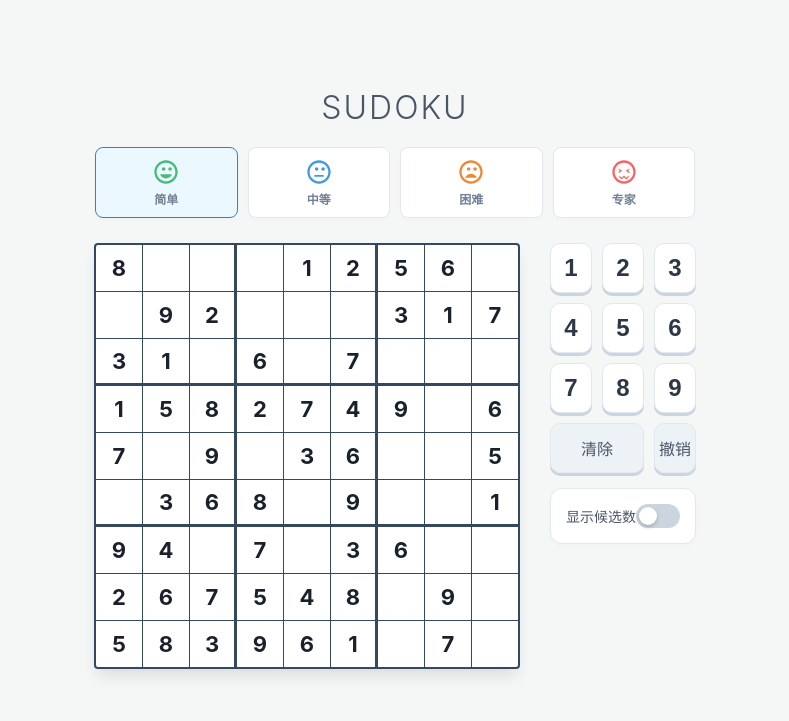
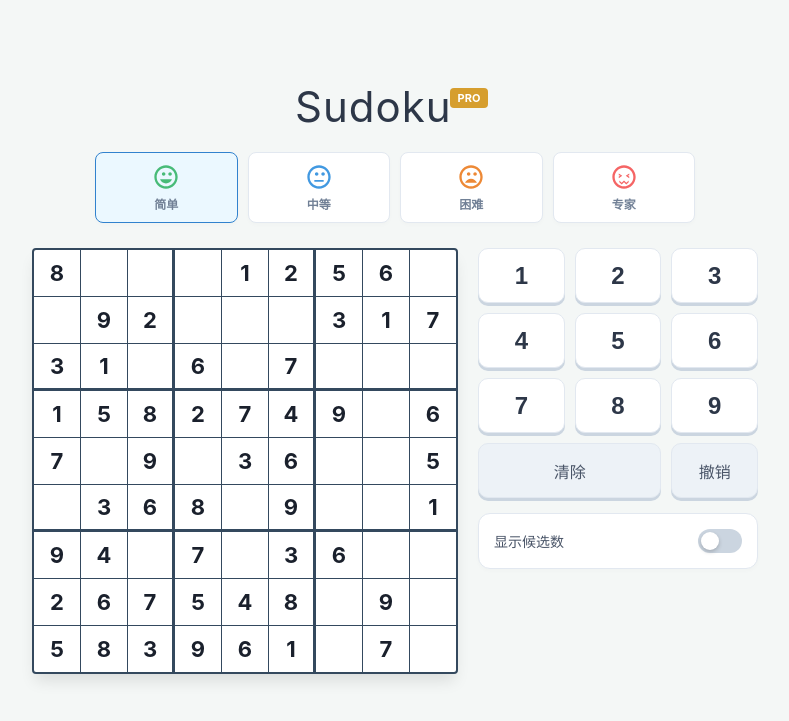
Before and after one commit to Nat30/sudoku, a plain HTML site: page index.html in a window 1280 px wide. Shown: the whole page, without its empty margins (245-1034 px from the left). Drawn offline with Linux system fonts and the light colour scheme.

Commit message:
Add pro-gold color and update layout styles

```diff
--- a/index.html
+++ b/index.html
@@ -27,6 +27,9 @@
             --medium-color: #4299e1;
             --hard-color: #ed8936;
             --expert-color: #f56565;
+
+            /* Pro 标签金 */
+            --pro-gold: #D69E2E;
         }
 
         body {
@@ -44,11 +47,16 @@
             box-sizing: border-box;
         }
 
-        h1 {
-            margin: 0 0 20px 0;
-            font-weight: 300;
-            letter-spacing: 2px;
-            color: #4a5568;
+        /* Logo 容器 */
+        .logo-container {
+            margin-bottom: 20px;
+            display: flex;
+            justify-content: center;
+        }
+
+        .logo-svg {
+            height: 50px;
+            width: auto;
         }
 
         /* --- 顶部控制区 --- */
@@ -73,14 +81,14 @@
             flex-direction: column;
             align-items: center;
             justify-content: center;
-            padding: 10px 4px; /* 减小左右内边距以适应手机 */
+            padding: 10px 4px;
             background: white;
             border: 1px solid #e2e8f0;
             border-radius: 8px;
             cursor: pointer;
             transition: all 0.2s;
             box-shadow: 0 2px 4px rgba(0,0,0,0.02);
-            min-width: 0; /* 防止Flex子元素溢出 */
+            min-width: 0;
         }
 
         .diff-btn:hover { transform: translateY(-2px); box-shadow: 0 4px 6px rgba(0,0,0,0.05); }
@@ -91,7 +99,7 @@
             font-size: 12px;
             font-weight: 600;
             color: #718096;
-            white-space: nowrap; /* 防止文字换行 */
+            white-space: nowrap;
         }
 
         .diff-btn.active { border-color: var(--primary-color); background-color: #ebf8ff; }
@@ -104,7 +112,8 @@
         /* --- 游戏主容器 --- */
         .game-container {
             display: flex;
-            gap: 30px;
+            /* 修改：减少了盘面和键盘之间的间距 */
+            gap: 20px;
             align-items: flex-start;
             margin-bottom: 20px;
         }
@@ -171,17 +180,20 @@
             display: flex;
             flex-direction: column;
             gap: 15px;
+            /* 修改：桌面端固定宽度，让按钮变宽 */
+            width: 280px;
         }
 
         .numpad {
             display: grid;
-            grid-template-columns: repeat(3, 1fr); /* 保持3列等宽 */
+            /* 修改：使用 1fr 填满父容器宽度 */
+            grid-template-columns: repeat(3, 1fr);
             gap: 10px;
         }
 
         .num-btn {
             padding: 0;
-            height: 50px; /* 统一高度 */
+            height: 55px; /* 修改：稍微加高一点 */
             font-size: 24px;
             background: white;
             border: 1px solid #e2e8f0;
@@ -200,7 +212,6 @@
         .num-btn:active:not(:disabled) { transform: translateY(3px); box-shadow: 0 0 0 #cbd5e0; }
         .num-btn.clear, .num-btn.undo { background-color: #edf2f7; font-size: 16px; color: #4a5568; font-weight: normal; }
 
-        /* 清除按钮跨越2列，撤销按钮跨越1列，正好填满3列的宽度 */
         .num-btn.clear { grid-column: span 2; }
         .num-btn.undo { grid-column: span 1; }
 
@@ -295,41 +306,34 @@
                 width: 100%;
             }
 
-            /* 数独盘自适应 */
             .game-board {
-                grid-template-columns: repeat(9, 10.5vw); /* 稍微放大格子 */
+                grid-template-columns: repeat(9, 10.5vw);
                 grid-template-rows: repeat(9, 10.5vw);
-                max-width: 94.5vw; /* 防止溢出 */
+                max-width: 94.5vw;
                 box-shadow: 0 5px 10px rgba(0,0,0,0.05);
             }
             .cell { font-size: 18px; }
             .candidate-num { font-size: 8px; }
 
-            /* 键盘区域自适应 */
             .right-panel {
-                width: 94.5vw; /* 与数独盘同宽 */
+                width: 94.5vw;
                 max-width: none;
             }
 
             .numpad {
-                /* 强制3列布局，1-9占据前3行 */
                 grid-template-columns: repeat(3, 1fr);
-                /* 自动行高 */
                 gap: 8px;
                 width: 100%;
             }
 
             .num-btn {
-                height: 55px; /* 手机上按钮稍微高一点更易点 */
+                height: 55px;
                 font-size: 22px;
                 border-radius: 12px;
             }
 
-            /* 顶部栏宽度 */
             .top-bar { width: 94.5vw; max-width: none; margin-bottom: 15px; }
             .difficulty-selector { gap: 8px; }
-
-            /* 确保文字显示 */
             .diff-text { display: block; font-size: 11px; }
             .diff-icon { width: 24px; height: 24px; }
         }
@@ -337,7 +341,16 @@
 </head>
 <body>
 
-    <h1>SUDOKU</h1>
+    <div class="logo-container">
+        <svg class="logo-svg" viewBox="0 0 200 50" xmlns="http://www.w3.org/2000/svg">
+            <text x="0" y="40" font-family="-apple-system, BlinkMacSystemFont, 'Segoe UI', sans-serif" font-weight="400" font-size="42" fill="#2d3748" letter-spacing="1">Sudoku</text>
+
+            <g transform="translate(155, 6)">
+                <rect x="0" y="0" width="38" height="20" rx="4" fill="#D69E2E" />
+                <text x="19" y="14" font-family="-apple-system, BlinkMacSystemFont, 'Segoe UI', sans-serif" font-weight="bold" font-size="11" fill="white" text-anchor="middle">PRO</text>
+            </g>
+        </svg>
+    </div>
 
     <div class="top-bar">
         <div class="difficulty-selector">
```
